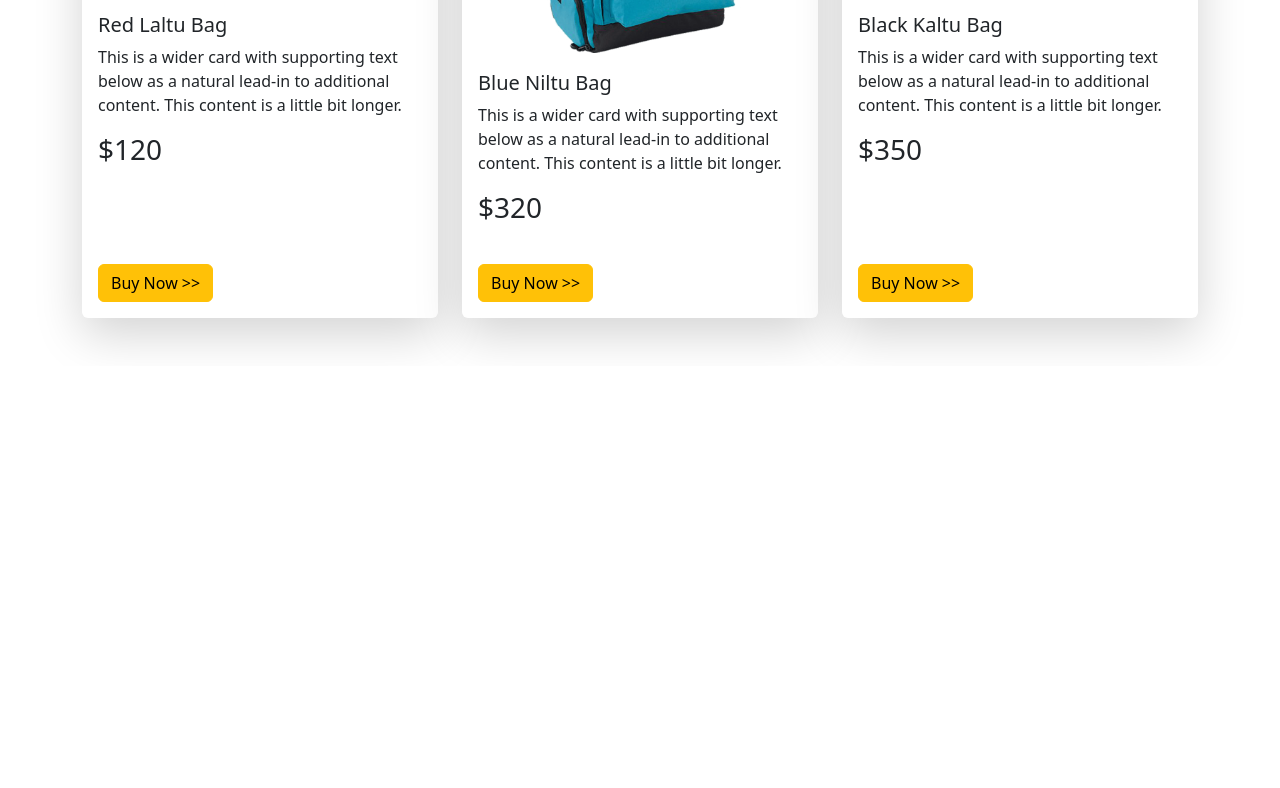
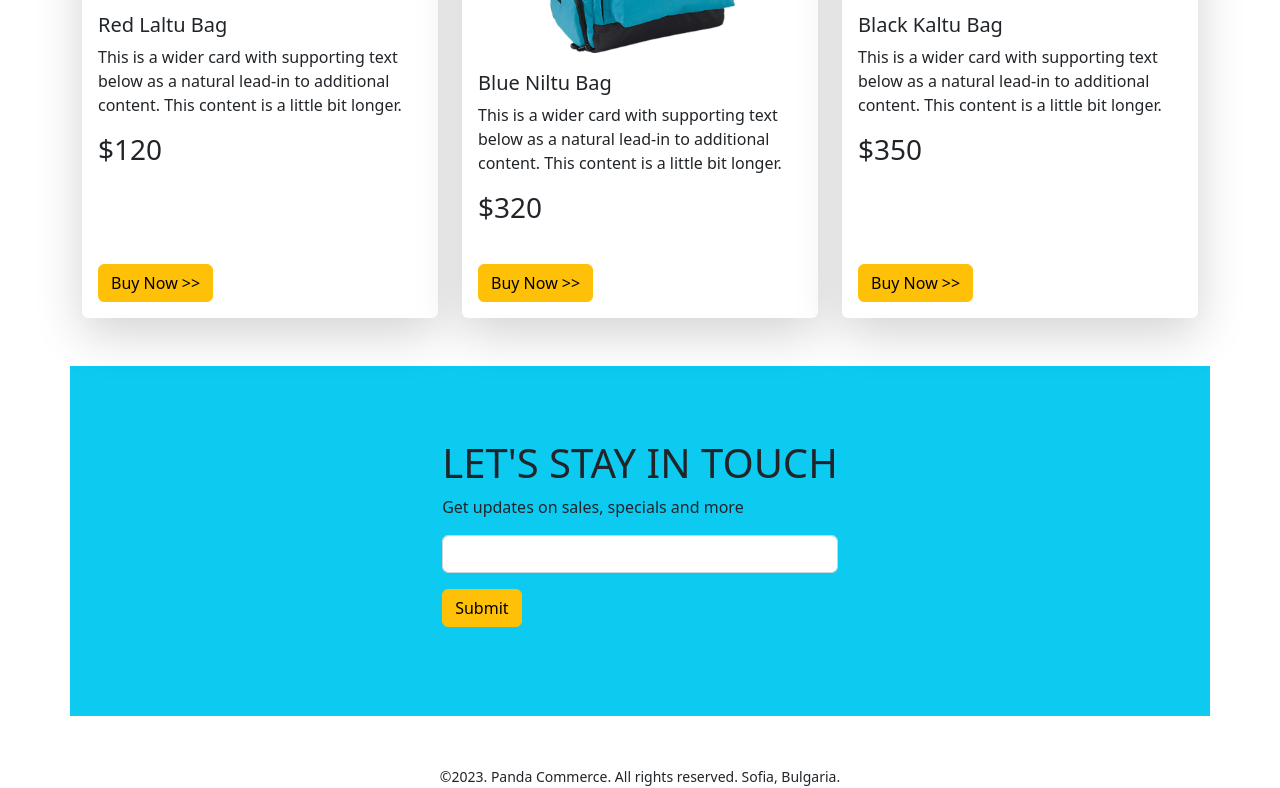
Before and after one commit to aungstrome/Panda-Commerce-Practice, a plain HTML site: page index.html in a window 1280 px wide. Shown: the part 1797-2585 px from the top of the page. Before the commit the page ends 2163 px from the top, so only its background shows below. Drawn offline with Linux system fonts and the light colour scheme.

Commit message:
Subscribe and Footer section added

```diff
--- a/index.html
+++ b/index.html
@@ -325,7 +325,33 @@
         </div>
       </section>
       <!-- Bags Section End -->
+
+      <!-- Subscribe Section Start -->
+      <section style="height: 350px;" class="container d-flex justify-content-center align-items-center bg-info my-5">
+        <div>
+          <h1>LET'S STAY IN TOUCH</h1>
+        <p>Get updates on sales, specials and more</p>
+        <form>
+          <div class="my-3">
+
+            <input
+              type="email"
+              class="form-control"
+              id="exampleInputEmail1"
+              aria-describedby="emailHelp"
+            />
+
+          <button type="submit" class="btn btn-warning mt-3">Submit</button>
+        </form>
+        </div>
+      </section>
+      <!-- Subscribe Section End -->
     </main>
+
+    <!-- Footer Section-->
+    <footer class="text-center">
+      <small>©2023. Panda Commerce. All rights reserved. Sofia, Bulgaria. </small>
+    </footer>
     <!-- Bootstrap Script -->
     <script src="./js/bootstrap.min.js"></script>
   </body>
```
